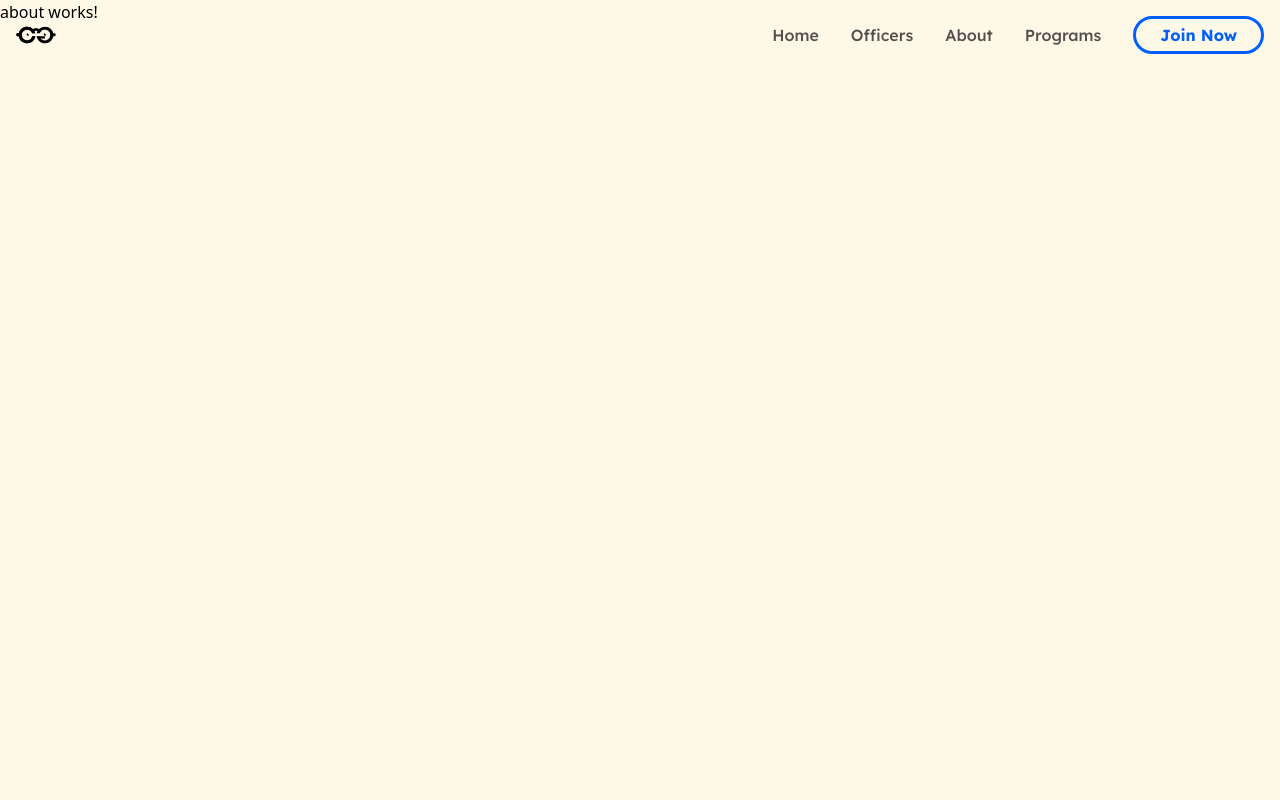
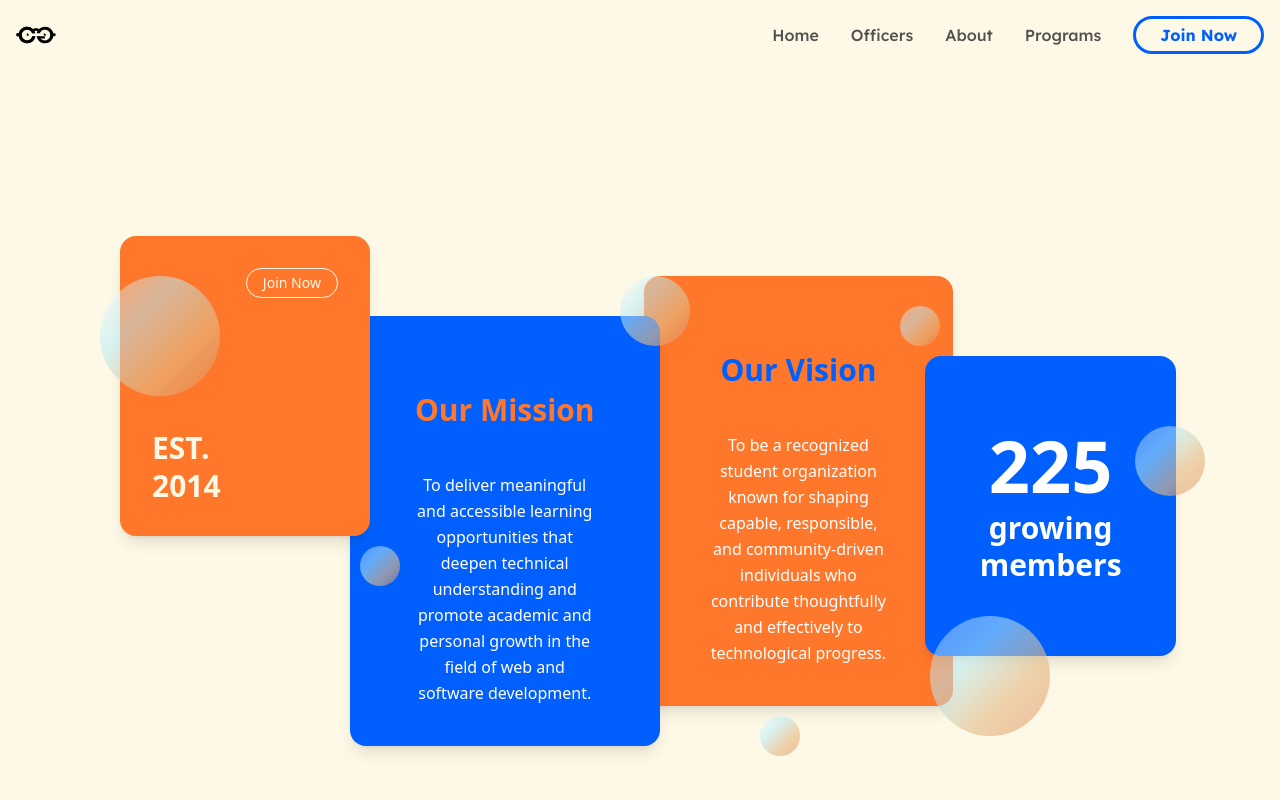
Before and after one commit to eishley15/prelim-project-ctrl-f-our, an Angular app: page /about in a window 1280 px wide. Shown: the top 800 px of the page. Built offline with nearby package versions, Linux system fonts and the light colour scheme.

Commit message:
:lipstick: updated style for about page

```diff
--- a/src/app/about/about.css
+++ b/src/app/about/about.css
@@ -0,0 +1,142 @@
+/* Ensure proper font rendering */
+.est-text {
+  font-weight: 900;
+  letter-spacing: 0.05em;
+}
+
+/* Refine block spacing and alignment */
+.about-block {
+  border-radius: 24px;
+}
+
+/* Ensure proper text rendering for mission and vision */
+.mission-vision-text {
+  line-height: 1.7;
+}
+
+/* Reduce footer spacing on about page */
+::ng-deep app-footer footer {
+  margin-top: 16rem !important;
+}
+
+/* Circle Bubbles */
+.bubble {
+  position: absolute;
+  border-radius: 50%;
+  pointer-events: none;
+  z-index: 0;
+  background: linear-gradient(135deg, rgba(255, 255, 255, 0.407), rgba(183, 236, 250, 0.676), rgba(228, 186, 134, 0.787), rgba(224, 138, 92, 0.667));
+  opacity: 0.8;
+}
+
+.bubble-1 {
+  width: 120px;
+  height: 120px;
+  left: 20px;
+  top: 180px;
+  z-index: 40;
+}
+
+.bubble-2 {
+  width: 70px;
+  height: 70px;
+  left: 540px;
+  top: 180px;
+  z-index: 40;
+}
+
+.bubble-3 {
+  width: 40px;
+  height: 40px;
+  right: 260px;
+  top: 210px;
+  z-index: 40;
+}
+
+.bubble-4 {
+  width: 40px;
+  height: 40px;
+  left: 280px;
+  top: 450px;
+  z-index: 40;
+}
+
+.bubble-5 {
+  width: 70px;
+  height: 70px;
+  right: -5px;
+  top: 330px;
+  z-index: 40;
+}
+
+.bubble-6 {
+  width: 40px;
+  height: 40px;
+  left: 680px;
+  top: 620px;
+  z-index: 40;
+}
+
+.bubble-7 {
+  width: 120px;
+  height: 120px;
+  right: 150px;
+  top: 520px;
+  z-index: 40;
+}
+
+/* Slide up animation for about section */
+@keyframes slideUp {
+  from {
+    opacity: 0;
+    transform: translateY(50px);
+  }
+  to {
+    opacity: 1;
+    transform: translateY(0);
+  }
+}
+
+.about-section {
+  animation: slideUp 0.8s ease-out;
+}
+
+.about-card {
+  opacity: 0;
+  animation: slideUp 0.8s ease-out forwards;
+}
+
+.about-card-1 {
+  animation-delay: 0.1s;
+}
+
+.about-card-2 {
+  animation-delay: 0.2s;
+}
+
+.about-card-3 {
+  animation-delay: 0.3s;
+}
+
+.about-card-4 {
+  animation-delay: 0.4s;
+}
+
+/* Responsive overlapping cards - stack on mobile */
+@media (max-width: 768px) {
+  .about-container {
+    min-height: auto !important;
+  }
+
+  .about-container > div {
+    position: relative !important;
+    left: 0 !important;
+    top: 0 !important;
+    width: 100% !important;
+    margin-bottom: 1.5rem;
+  }
+
+  .bubble {
+    display: none;
+  }
+}
--- a/src/app/about/about.html
+++ b/src/app/about/about.html
@@ -1 +1,60 @@
-<p>about works!</p>
+<section class="w-full bg-[#FEF9E6] py-24 px-6 md:px-12 lg:px-20 about-section">
+  <div class="relative max-w-7xl mx-auto flex flex-col md:flex-row items-start justify-center">
+
+    <!-- Circle Bubbles -->
+    <div class="bubble bubble-1"></div>
+    <div class="bubble bubble-2"></div>
+    <div class="bubble bubble-3"></div>
+    <div class="bubble bubble-4"></div>
+    <div class="bubble bubble-5"></div>
+    <div class="bubble bubble-6"></div>
+    <div class="bubble bubble-7"></div>
+
+    <!-- EST Card -->
+    <div class="bg-[#FF772A] rounded-2xl p-8 w-full md:w-[260px] h-[300px]
+                flex flex-col justify-between shadow-lg
+                relative md:-right-10 z-30 md:top-35 about-card about-card-1">
+  <button class="self-end border border-[#FEF9E6] text-[#FEF9E6] text-sm px-4 py-1 rounded-full">
+    Join Now
+  </button>
+      <div class="text-[#FEF9E6] font-extrabold text-3xl leading-tight">
+        EST.<br>2014
+      </div>
+    </div>
+
+    <!-- Mission Card -->
+    <div class="bg-[#0160FD] text-white rounded-2xl p-15 w-full md:w-[320px] h-[430px]
+                shadow-lg relative md:-right-5 md:top-55 z-20 about-card about-card-2">
+      <h2 class="text-3xl font-bold pt-4 mb-3 text-[#FF772A] text-center">Our Mission</h2>
+      <p class="pt-8 text-md leading-relaxed text-center">
+        To deliver meaningful and accessible learning opportunities that deepen
+        technical understanding and promote academic and personal growth in the
+        field of web and software development.
+      </p>
+    </div>
+
+    <!-- Vision Card -->
+    <div class="bg-[#FF772A] text-white rounded-2xl p-15 w-full md:w-[320px] h-[430px]
+                shadow-lg relative md:-right-1 md:top-45 z-10 about-card about-card-3">
+      <h2 class="text-3xl font-bold pt-4 mb-3 text-[#0160FD] text-center">Our Vision</h2>
+      <p class="pt-8 text-md leading-relaxed text-center">
+        To be a recognized student organization known for shaping capable,
+        responsible, and community-driven individuals who contribute thoughtfully
+        and effectively to technological progress.
+      </p>
+    </div>
+
+    <!-- Members Card -->
+    <div class="bg-[#0160FD] text-white rounded-2xl p-10 w-full md:w-[260px] h-[300px]
+                flex flex-col justify-center items-center text-center shadow-lg
+                relative md:-left-6 md:top-65 z-10 about-card about-card-4">
+      <h1 class="text-7xl font-extrabold leading-none">225</h1>
+      <p class="text-3xl font-semibold leading-tight mt-2">
+        growing<br>members
+      </p>
+    </div>
+
+  </div>
+</section>
+
+<app-footer></app-footer>
--- a/src/app/about/about.ts
+++ b/src/app/about/about.ts
@@ -1,11 +1,15 @@
-import { Component } from '@angular/core';
+import { Component, OnInit } from '@angular/core';
+import { Footer } from '../footer/footer';
 
 @Component({
   selector: 'app-about',
-  imports: [],
+  imports: [Footer],
   templateUrl: './about.html',
   styleUrl: './about.css',
 })
-export class About {
-
+export class About implements OnInit {
+  ngOnInit() {
+    // Scroll to top when navigating to about page
+    window.scrollTo({ top: 0, behavior: 'smooth' });
+  }
 }
--- a/src/styles.css
+++ b/src/styles.css
@@ -1,5 +1,6 @@
 /* You can add global styles to this file, and also import other style files */
 @import url('https://fonts.googleapis.com/css2?family=Lexend:wght@100..900&display=swap');
+@import url('https://fonts.googleapis.com/css2?family=Montserrat:wght@100;200;300;400;500;600;700;800;900&display=swap');
 @import "tailwindcss";
 
 
@@ -11,3 +12,8 @@ body {
     --tertiary-color: #78C5FE;
     --color-black: #535150;
 }
+
+/* Footer spacing override for about page */
+app-about .about-footer-wrapper app-footer footer {
+    margin-top: 0 !important;
+}
```
Also changed, not shown: 1 other file (tests, documents, lock files or other folders).
